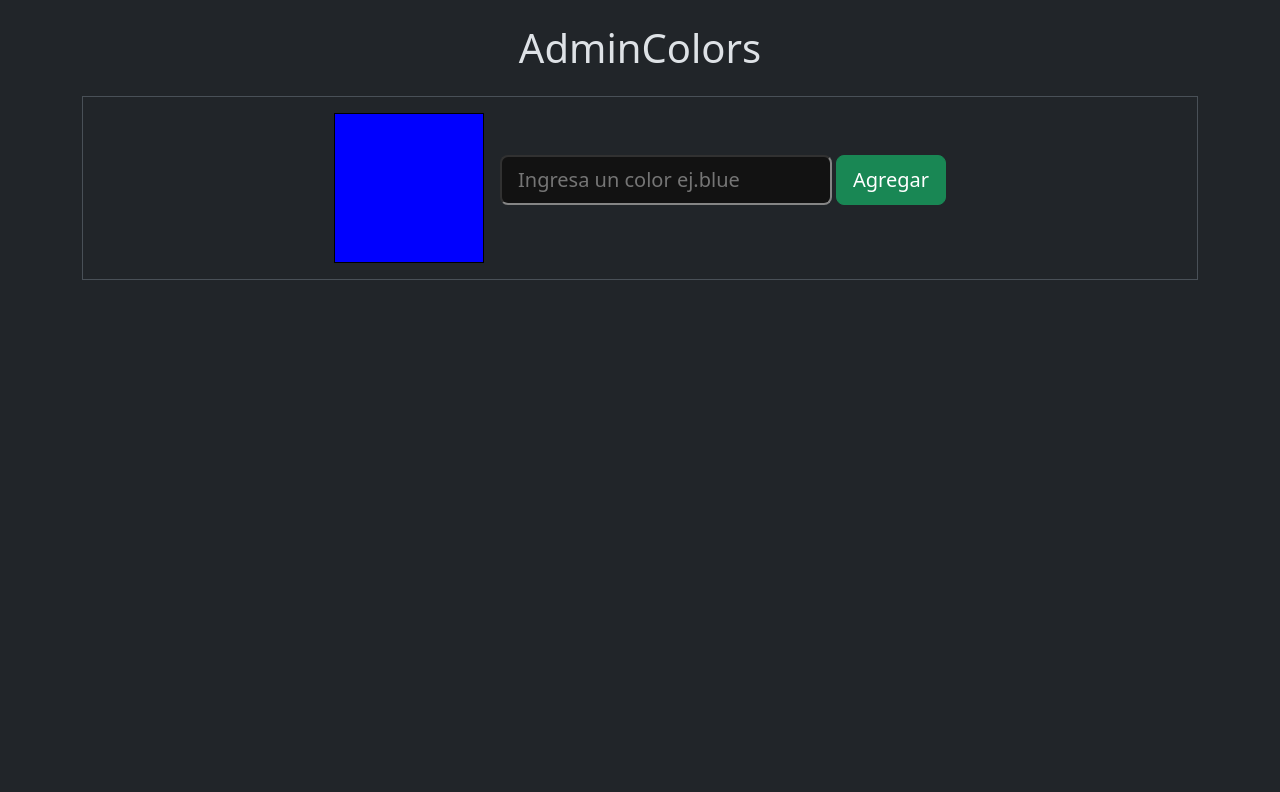
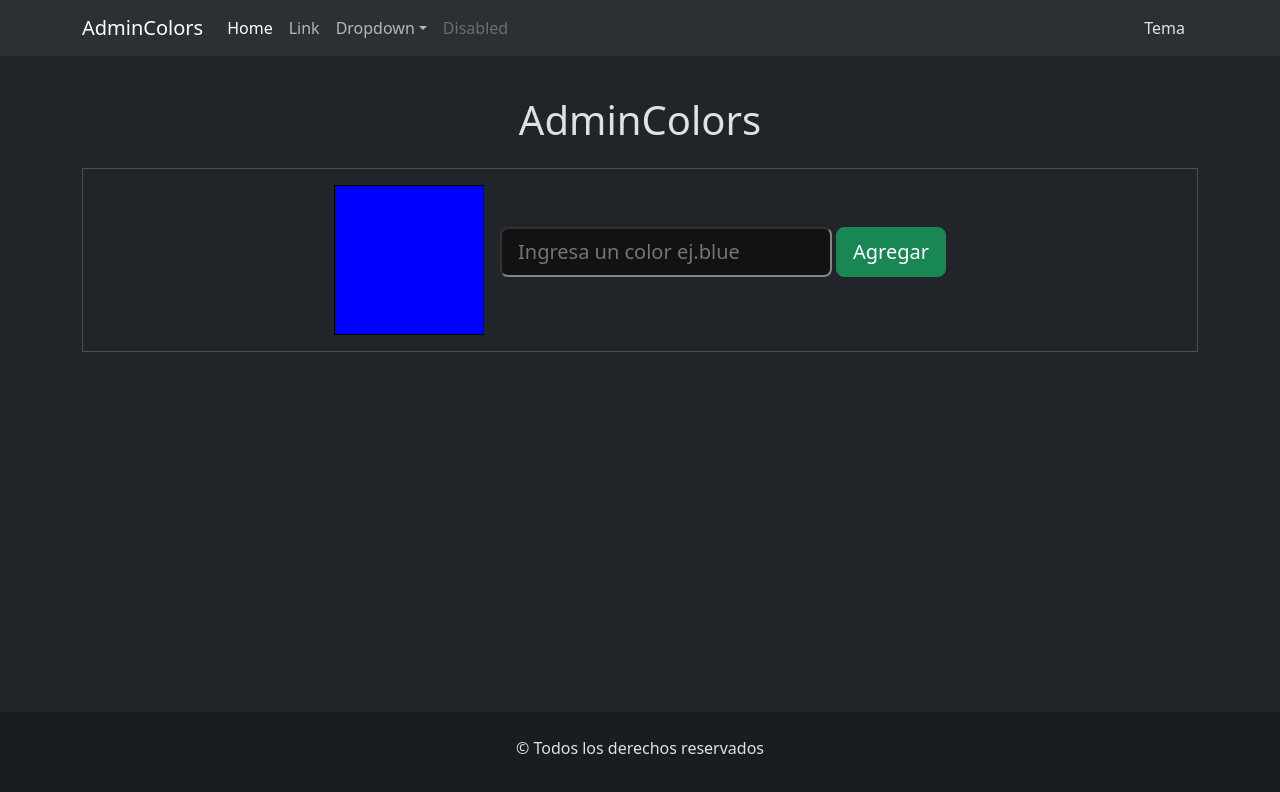
Before and after one commit to nikki0011/TP-REACT-EJERCICIO-06, a React (Vite) app: page / in a window 1280 px wide. Shown: the top 792 px of the page. Built offline with nearby package versions, Linux system fonts and the light colour scheme.

Commit message:
maquetado NavBar- Footer

```diff
--- a/src/App.jsx
+++ b/src/App.jsx
@@ -1,12 +1,16 @@
+import Footer from "./components/Footer";
 import FormularioColores from "./components/FormularioColores";
+import Navbar from "./components/Navbar";
 
 function App() {
   return (
     <>
+    <Navbar></Navbar>
       <main className="container my-3">
         <h1 className='text-center my-4'>AdminColors</h1>
         <FormularioColores></FormularioColores>
       </main>
+      <Footer></Footer>
     </>
   );
 }
--- /dev/null
+++ b/src/components/Footer.jsx
@@ -0,0 +1,9 @@
+const Footer = () => {
+    return (
+        <footer className="bg-dark-subtle py-4 text-center">
+            <p>&copy; Todos los derechos reservados</p>
+        </footer>
+    );
+};
+
+export default Footer;
--- /dev/null
+++ b/src/components/Navbar.jsx
@@ -0,0 +1,75 @@
+const Navbar = () => {
+  return (
+    <nav className="navbar navbar-expand-lg bg-body-tertiary">
+      <div className="container">
+        <a className="navbar-brand" href="#">
+          AdminColors
+        </a>
+        <button
+          className="navbar-toggler"
+          type="button"
+          data-bs-toggle="collapse"
+          data-bs-target="#navbarSupportedContent"
+          aria-controls="navbarSupportedContent"
+          aria-expanded="false"
+          aria-label="Toggle navigation"
+        >
+          <span className="navbar-toggler-icon"></span>
+        </button>
+        <div className="collapse navbar-collapse" id="navbarSupportedContent">
+          <ul className="navbar-nav me-auto mb-2 mb-lg-0">
+            <li className="nav-item">
+              <a className="nav-link active" aria-current="page" href="#">
+                Home
+              </a>
+            </li>
+            <li className="nav-item">
+              <a className="nav-link" href="#">
+                Link
+              </a>
+            </li>
+            <li className="nav-item dropdown">
+              <a
+                className="nav-link dropdown-toggle"
+                href="#"
+                role="button"
+                data-bs-toggle="dropdown"
+                aria-expanded="false"
+              >
+                Dropdown
+              </a>
+              <ul className="dropdown-menu">
+                <li>
+                  <a className="dropdown-item" href="#">
+                    Action
+                  </a>
+                </li>
+                <li>
+                  <a className="dropdown-item" href="#">
+                    Another action
+                  </a>
+                </li>
+                <li>
+                  <hr className="dropdown-divider" />
+                </li>
+                <li>
+                  <a className="dropdown-item" href="#">
+                    Something else here
+                  </a>
+                </li>
+              </ul>
+            </li>
+            <li className="nav-item">
+              <a className="nav-link disabled" aria-disabled="true">
+                Disabled
+              </a>
+            </li>
+          </ul>
+          <button className="btn btn-outline-secundary">Tema</button>
+        </div>
+      </div>
+    </nav>
+  );
+};
+
+export default Navbar;
--- a/src/index.css
+++ b/src/index.css
@@ -1,3 +1,16 @@
+/* * generales */
+#root{
+  min-height: 100vh;
+  display: flex;
+  flex-direction: column;
+}
+
+main{
+  flex-grow: 1;
+}
+
+
+/* * formualario-colores */
 .caja-formulario{
   width: 150px;
   height: 150px;
```
